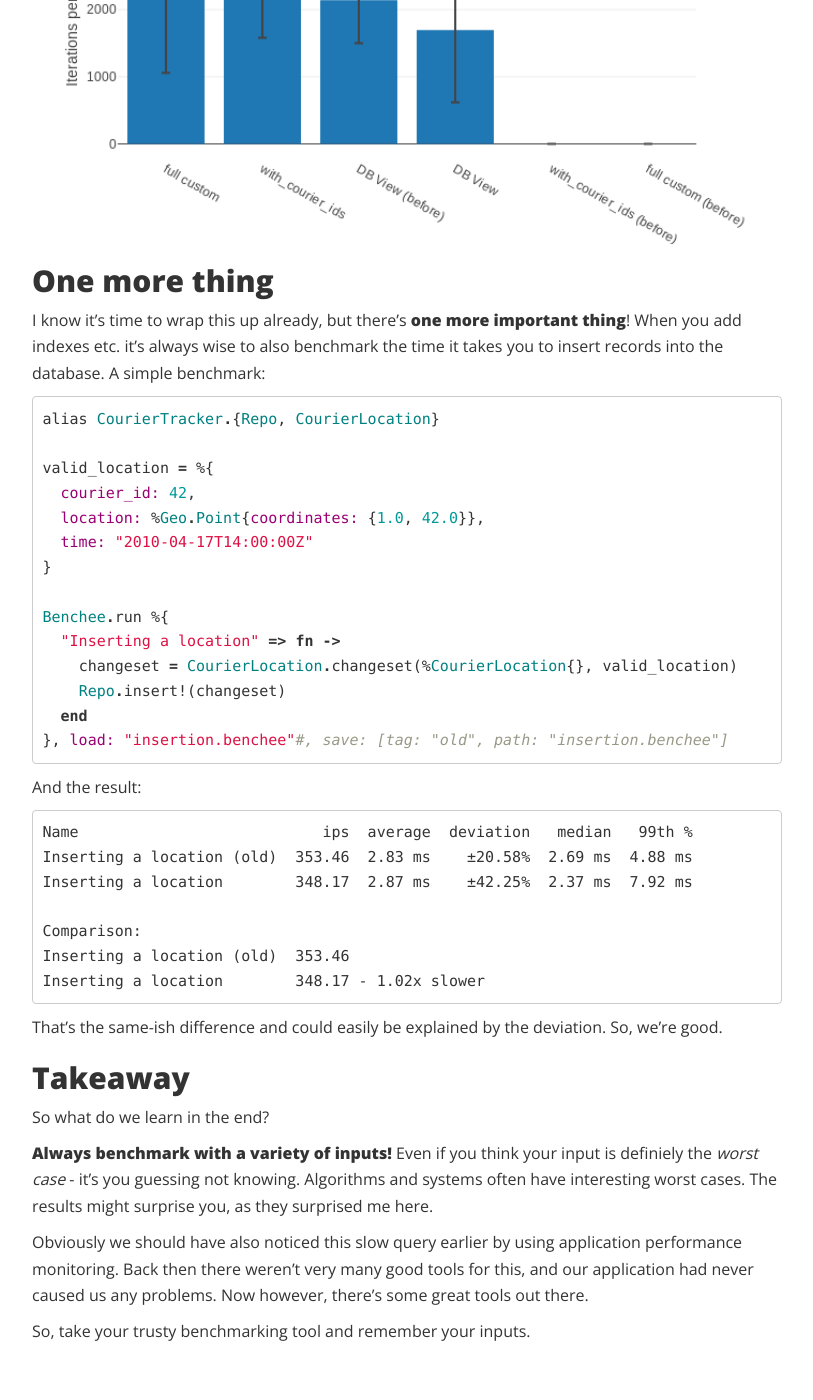
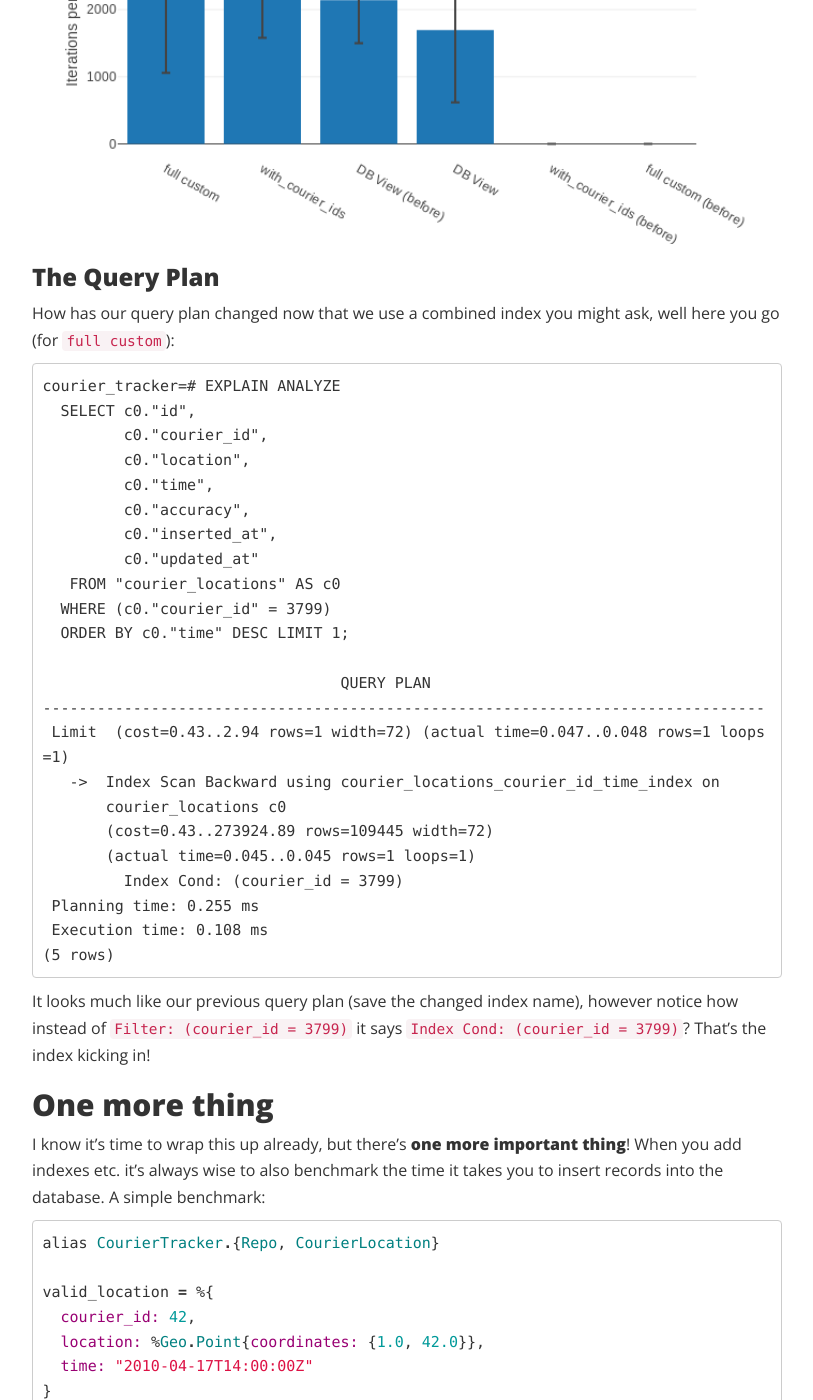
Before and after one commit to liefery-it-legacy/blog, a Jekyll site: the page built from _posts/2018-02-27-the-mysterious-query.md, in a window 1280 px wide and 1400 px high, scrolled down 13410 px. Shown: the whole window, without its empty margins (53-866 px from the left). Built offline with Jekyll 4.4.1, drawn with Linux system fonts in a browser that asks for light colours; nearby versions of some CDN libraries; comment, search, counter and statistics services are not loaded.

Commit message:
add query lan for full custom with combined index

````diff
--- a/_posts/2018-02-27-the-mysterious-query.md
+++ b/_posts/2018-02-27-the-mysterious-query.md
@@ -455,6 +455,41 @@ _(before)_.
 
 ![no locations](/images/posts/curious_query/no_locations.png)
 
+### The Query Plan
+
+How has our query plan changed now that we use a combined index you might ask,
+well here you go (for `full custom`):
+
+```
+courier_tracker=# EXPLAIN ANALYZE
+  SELECT c0."id",
+         c0."courier_id",
+         c0."location",
+         c0."time",
+         c0."accuracy",
+         c0."inserted_at",
+         c0."updated_at"
+   FROM "courier_locations" AS c0
+  WHERE (c0."courier_id" = 3799)
+  ORDER BY c0."time" DESC LIMIT 1;
+
+                                 QUERY PLAN
+--------------------------------------------------------------------------------
+ Limit  (cost=0.43..2.94 rows=1 width=72) (actual time=0.047..0.048 rows=1 loops=1)
+   ->  Index Scan Backward using courier_locations_courier_id_time_index on
+       courier_locations c0
+       (cost=0.43..273924.89 rows=109445 width=72)
+       (actual time=0.045..0.045 rows=1 loops=1)
+         Index Cond: (courier_id = 3799)
+ Planning time: 0.255 ms
+ Execution time: 0.108 ms
+(5 rows)
+```
+
+It looks much like our previous query plan (save the changed index name),
+however notice how instead of `Filter: (courier_id = 3799)` it says `Index Cond:
+(courier_id = 3799)`? That's the index kicking in!
+
 ## One more thing
 
 I know it's time to wrap this up already, but there's **one more important thing**!
````
